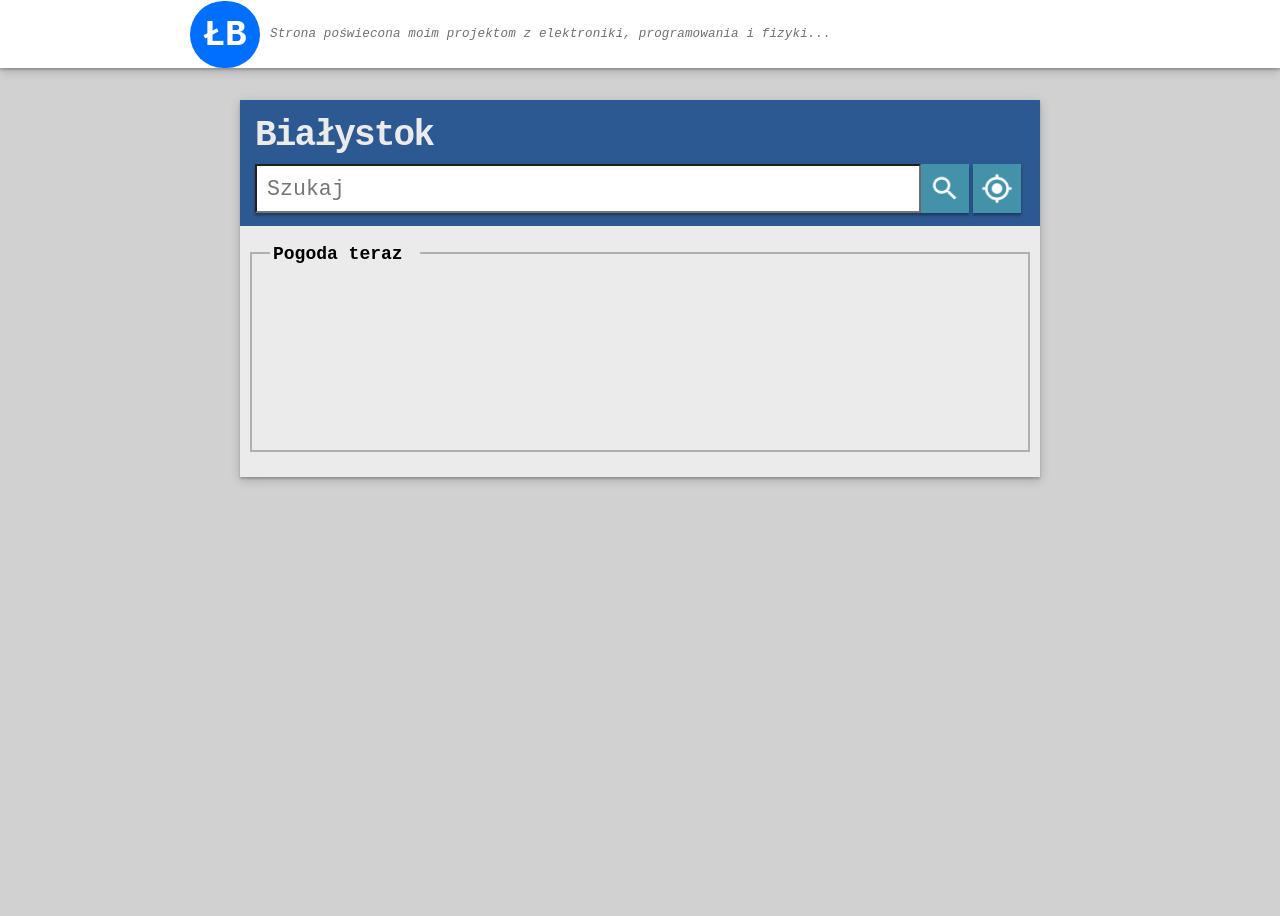
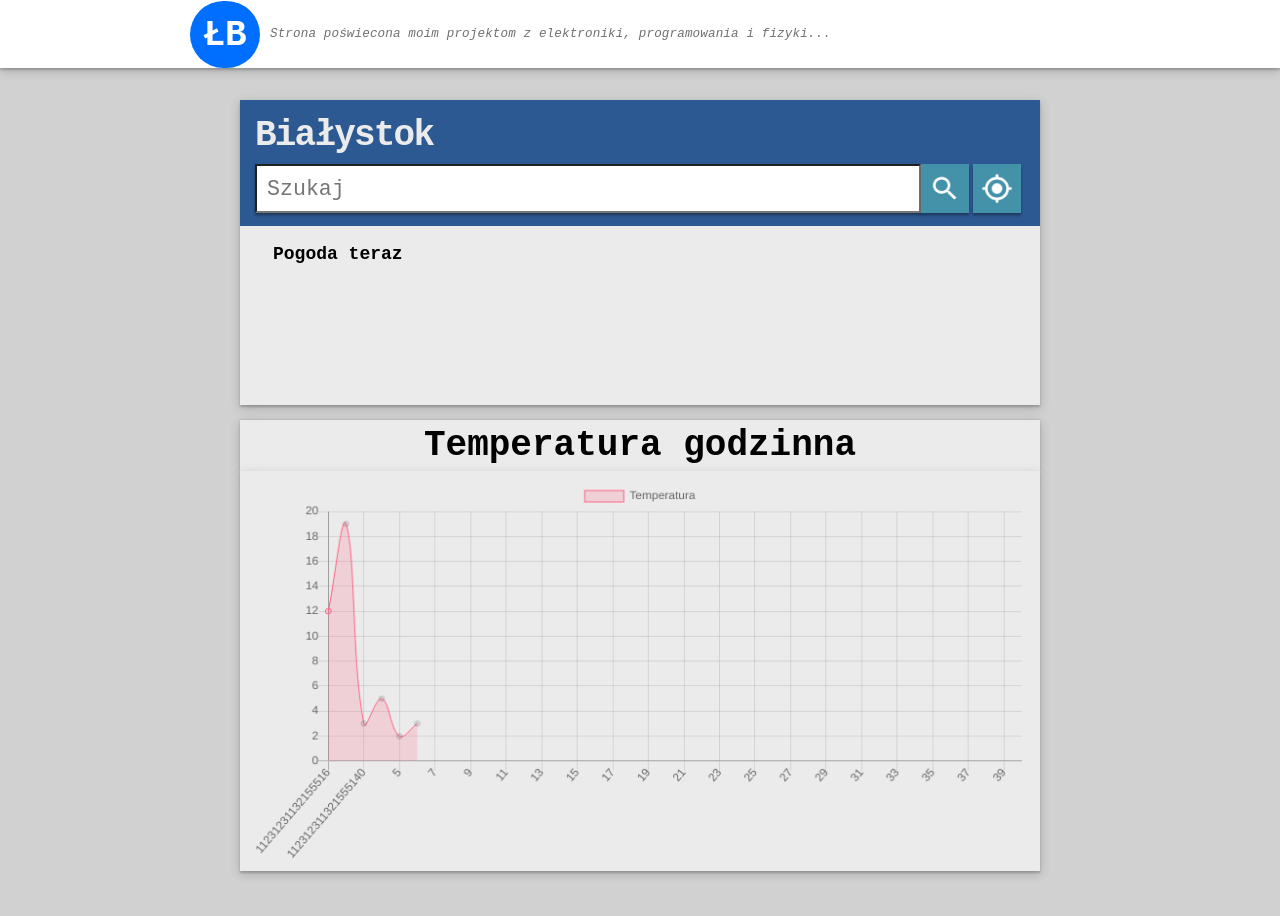
Before and after one commit to bogusz2233/Blog-website, a plain HTML site: page weather/weather.html in a window 1280 px wide. Before the commit the page ends 800 px from the top, so only its background shows below. Drawn offline with nearby package versions, Linux system fonts and the light colour scheme; no server answers.

Commit message:
adding view for chart to presents hour temperature adding content  conteiner

```diff
--- a/weather/weather-style.css
+++ b/weather/weather-style.css
@@ -10,10 +10,8 @@ body{
     background-color: #ebebeb;
     margin-top: 100px;
     min-height: 300px;
+    width: 100%;
     padding-bottom: 5px;
-    width: 90vw;
-    min-width: 300px;
-    max-width: 800px;
     margin-left: auto;
     margin-right: auto;
     box-shadow: 0 2px 2px 0 rgba(0, 0, 0, 0.2), 0 3px 10px 0 rgba(0, 0, 0, 0.19);
@@ -77,8 +75,8 @@ body{
     margin-left: 10px;
     margin-right: 10px;
     margin-bottom: 20px;
-    min-height: 200px;
-    border:2px solid #afafaf;
+    min-height: 100px;
+
     display: flex;
 }
 .weatherContainer p{
@@ -86,32 +84,72 @@ body{
     margin-left: 30px;
     position: relative;
     top: 15px;
-    background-color: #ebebeb;
+
 }
 
 .celsiusView{
-    margin: 5px;
+    display: flex;
     flex-grow: 1;
+    height: 150px;
+    align-content: center;
     box-sizing: border-box;
     width: 20%;
     flex-wrap: wrap;
     color: #666666;
-    font-size: calc(1em + 1vw);
+    font-size: calc(0.8em + 1vw);
     letter-spacing: -0.1em;
     align-self: center;
     text-align: center;
     line-height: 1em;
+    background-color: #dfdfdf;
+    margin: 1px;
+    padding: 4px;
+}
 
-}
 .celsiusView:nth-child(3), .celsiusView:nth-child(2){
     flex-grow: 3;
 }
 .precipText{
+    width: 100%;
     font-size: calc(0.4em + 0.5vw);
     line-height: 1em;
     text-align: justify;
 }
 .celsiusText{
+    width: 100%;
     margin-bottom: 5px;
     font-weight: bolder;
+    margin: auto;
 }
+.celsiusValue{
+    width: 100%;
+    text-align: center;
+}
+
+#weatherChart{
+    box-shadow: 0 2px 2px 0 rgba(0, 0, 0, 0.2), 0 3px 10px 0 rgba(0, 0, 0, 0.19);
+    background-color: #ebebeb;
+    width: 100%;
+    height: 400px;
+    align-self: center;
+    padding: 10px;
+    box-sizing: border-box;
+
+    margin-bottom: 50px;
+    display: flex;
+}
+
+#conetnConteiner
+{
+    width: 90vw;
+    max-width: 800px;
+    margin-left: auto;
+    margin-right: auto;
+}
+h1{
+    margin-top: 15px;
+    background-color: #ebebeb;
+    box-shadow: 0 0px 2px 0 rgba(0, 0, 0, 0.2), 0 3px 10px 0 rgba(0, 0, 0, 0.19);
+    padding: 5px;
+    text-align: center;
+}
--- a/weather/weather.html
+++ b/weather/weather.html
@@ -7,6 +7,7 @@
     <title>Snake game</title>
     <meta name="viewport" content="width=device-width, initial-scale=1">
     <link rel="stylesheet" type="text/css" href="../stylesheet.css?14">
+    <script src="https://cdnjs.cloudflare.com/ajax/libs/Chart.js/2.4.0/Chart.min.js"></script>
     <link rel="stylesheet" type="text/css" href="weather-style.css?5">
     <script src="../script.js?15"></script>
     <script src="weather.js?1"></script>
@@ -20,12 +21,13 @@
         </div>
     </div>
     <!--------------------------------  Górna belka ------------------------------------------------------------>
+    <div id="conetnConteiner">
         <div class="weatherContainer">
             <div id="weatherBeltContainer">
                 <div id="placeId">Białystok</div>
                 <div id="barSearch">
                     <input type="text" id="placeToSearch" placeholder="Szukaj" size="10" onkeypress="keyPressedText(event)">
-                <div class="searchBlock" onclick="getNewPlaceWeather()" ><img src="../img/search.png"></div>
+                    <div class="searchBlock" onclick="getNewPlaceWeather()"><img src="../img/search.png"></div>
                     <div class="searchBlock" style="margin-left: 4px; margin-right: 4px;"><img src="../img/location_search.png"></div>
                 </div>
             </div>
@@ -33,8 +35,13 @@
             <div id="currentWeatherContainer">
 
             </div>
+
         </div>
-
+        <h1>Temperatura godzinna</h1>
+        <canvas id="weatherChart" aria-label="Hello ARIA World">
+            <script>printWeatherChartTest()</script>
+        </canvas>
+    </div>
 </body>
 
 </html>
--- a/weather/weather.js
+++ b/weather/weather.js
@@ -141,3 +141,35 @@ var keyPressedText = (event) => {
 var converFahrToCels = (argTempConver) =>{
     return ( (argTempConver - 32) * 5 / 9 ).toFixed(1);
 }
+
+var printWeatherChartTest = () => {
+    var charContex = document.getElementById("weatherChart").getContext('2d');
+    var myChart = new Chart(charContex, {
+        type: 'line',
+        data: {
+            labels: [11231231132155515, 11231231132155513, 112312311321555133, 112312311321555134, 5, 6,7,8,9,10,11,12,13,14,15,16,17,18,19,20,21,22,23,24,25,26,27,28,29,30,31,32,33,34,35,36,37,38,39,40],
+            datasets: [{
+                label: 'Temperatura',
+                data: [12, 19, 3, 5, 2, 3],
+                backgroundColor: [
+                    'rgba(255, 99, 132, 0.2)',
+
+                ],
+                borderColor: [
+                    'rgba(255,99,132,1)',
+
+                ],
+                borderWidth: 1
+            }]
+        },
+        options: {
+            scales: {
+                yAxes: [{
+                    ticks: {
+                        beginAtZero:true
+                    }
+                }]
+            }
+        }
+    });
+}
```
Lines whose indentation alone changed are shown as unchanged.
